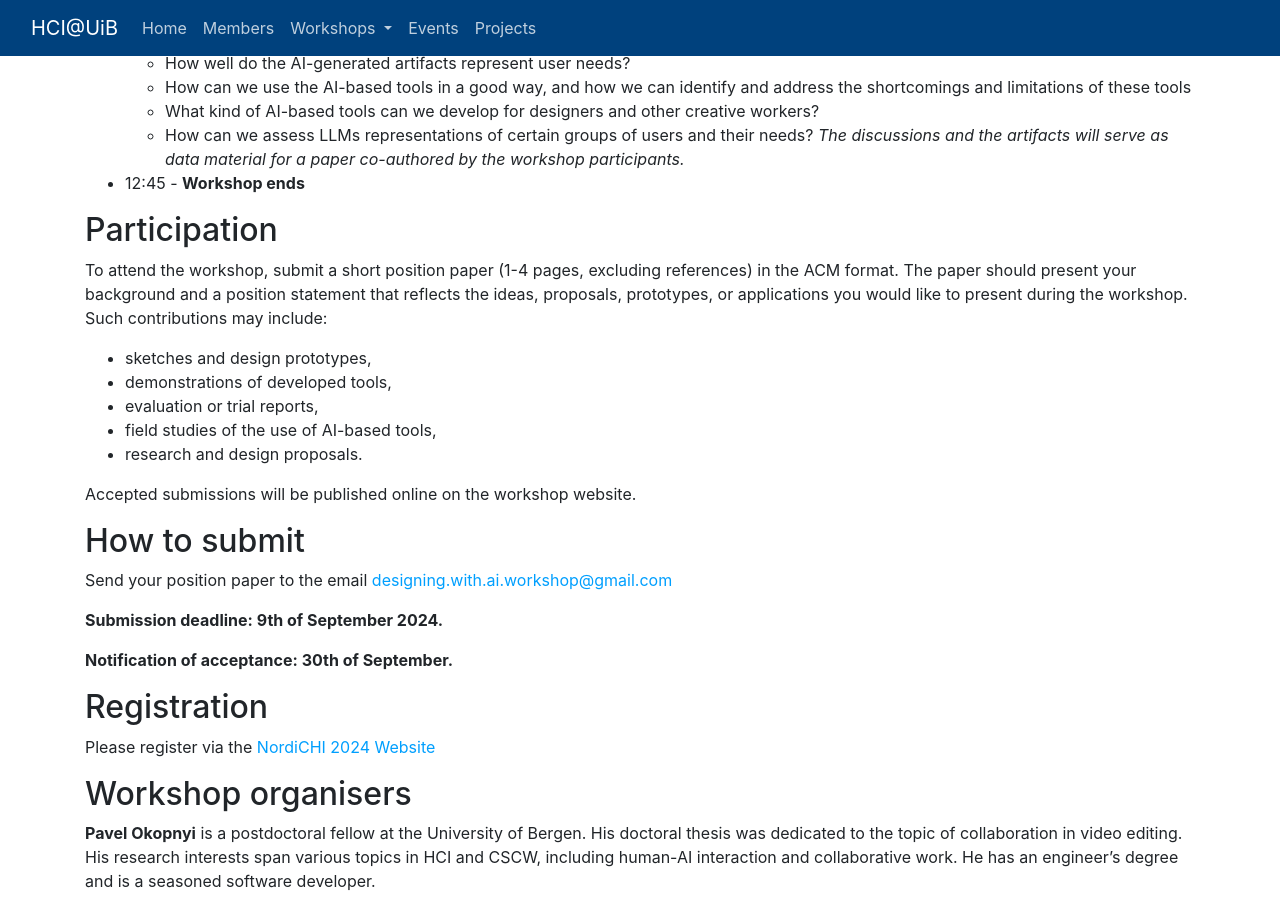
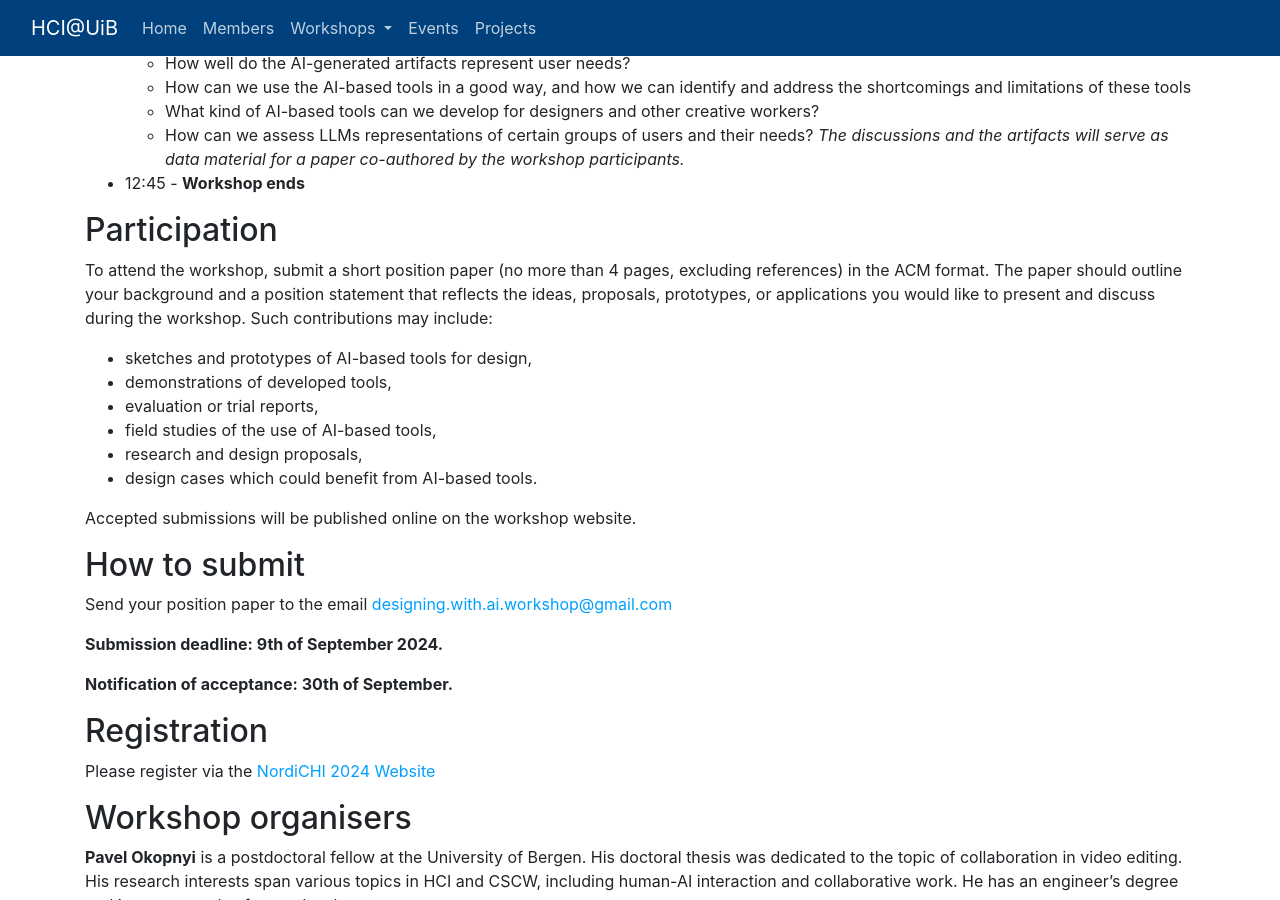
Before and after one commit to BergenHCI/bergenhci.github.io, a Jekyll site: the page built from ws/designing_with_ai.md, in a window 1280 px wide and 900 px high, scrolled down 1020 px. Built offline with Jekyll 4.4.1, drawn with Linux system fonts in a browser that asks for light colours; our own code applies the rules of GitHub Pages for plain Markdown files.

Commit message:
update website

```diff
--- a/ws/designing_with_ai.md
+++ b/ws/designing_with_ai.md
@@ -39,13 +39,14 @@ The workshop will take place on the **13th of October** (Sunday), 2024.
 
 ## Participation
 
-To attend the workshop, submit a short position paper (1-4 pages, excluding references) in the ACM format. The paper should present your background and a position statement that reflects the ideas, proposals, prototypes, or applications you would like to present during the workshop. Such contributions may include:
+To attend the workshop, submit a short position paper (no more than 4 pages, excluding references) in the ACM format. The paper should outline your background and a position statement that reflects the ideas, proposals, prototypes, or applications you would like to present and discuss during the workshop. Such contributions may include:
 
-- sketches and design prototypes,
+- sketches and prototypes of AI-based tools for design,
 - demonstrations of developed tools,
 - evaluation or trial reports,
 - field studies of the use of AI-based tools,
-- research and design proposals.
+- research and design proposals,
+- design cases which could benefit from AI-based tools.
 
 Accepted submissions will be published online on the workshop website.
 
```
